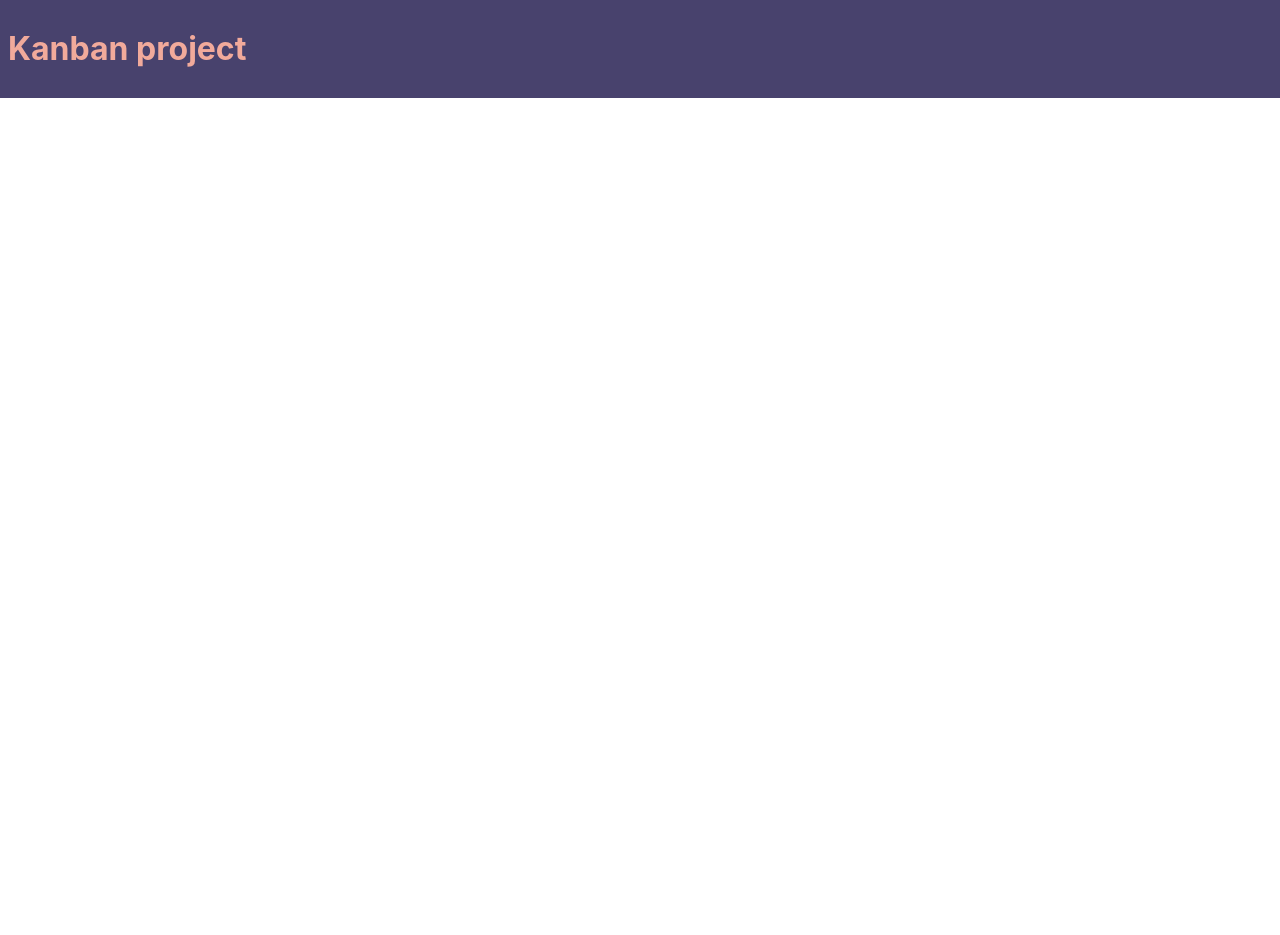
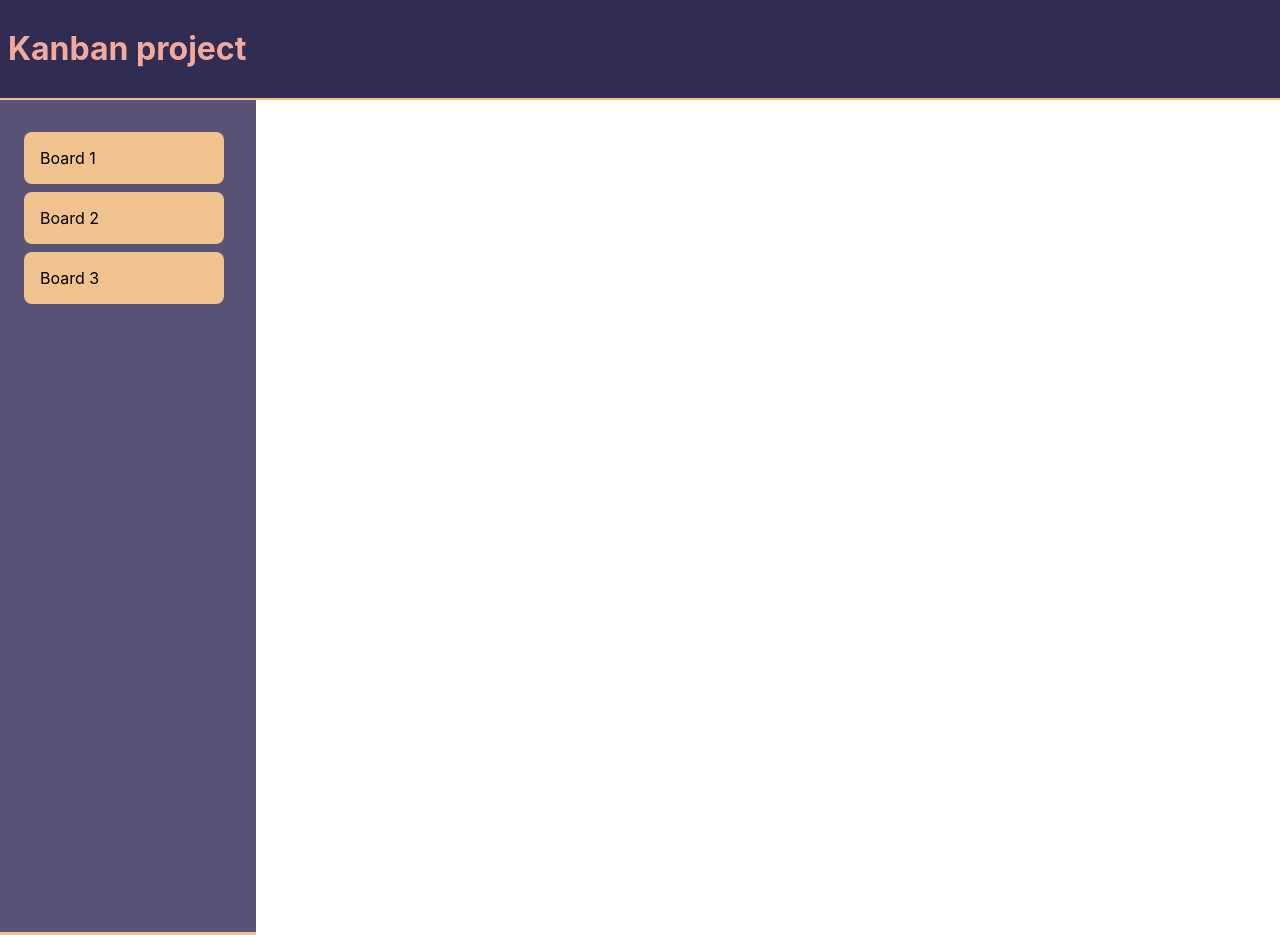
Before and after one commit to rubenlorenzo/kanban-project, a React (Create React App) app: page / in a window 1280 px wide. Before the commit the page ends 800 px from the top, so only its background shows below. Built offline with nearby package versions, Linux system fonts and the light colour scheme.

Commit message:
Create BoardList

```diff
--- a/src/App.jsx
+++ b/src/App.jsx
@@ -1,10 +1,13 @@
 import Header from './components/Header';
+import BoardList from './components/BoardList';
 import './App.scss';
+
 
 function App() {
   return (
     <div className="App">
       <Header/>
+      <BoardList/>
     </div>
   );
 }
--- a/src/colors.scss
+++ b/src/colors.scss
@@ -1,4 +1,4 @@
 $colorThemeDarkest: #312c51;
-$colorThemeDark: #48426d;
+$colorThemeDark: #585377;
 $colorThemeLight: #f0c38e;
-$colorThemeLightest: f1aa9b;
+$colorThemeLightest: #f1aa9b;
--- /dev/null
+++ b/src/components/BoardList/BoardList.scss
@@ -0,0 +1,25 @@
+@import "../../colors.scss";
+
+nav{
+  background-color: $colorThemeDark;
+  width: 20%;
+  padding-top: 1em;
+  padding-bottom: 1em;
+  border-style: solid;
+  border-color: $colorThemeLight;
+  border-width: 0px 0px 3px 0px;
+  height:800px
+}
+
+ul{
+  list-style: none;
+  margin-left: -1em;
+}
+
+ul>li{
+  background-color: $colorThemeLight;
+  margin-right: 2em;
+  padding: 1em;
+  margin-bottom: 0.5em;
+  border-radius: 0.5em;
+}
--- /dev/null
+++ b/src/components/BoardList/index.jsx
@@ -0,0 +1,16 @@
+import React from 'react';
+import "./BoardList.scss";
+
+const BoardList = (props) => {
+  return(
+    <nav>
+      <ul>
+        <li>Board 1</li>
+        <li>Board 2</li>
+        <li>Board 3</li>
+      </ul>
+    </nav>
+  )
+}
+
+export default BoardList;
--- a/src/components/Header/header.scss
+++ b/src/components/Header/header.scss
@@ -2,6 +2,7 @@
 
 header{
   padding:0.5em;
-  background-color:$colorThemeDark;
+  background-color:$colorThemeDarkest;
   color:#f1aa9b;
+  border-bottom: 2px solid $colorThemeLight;
 }
```
